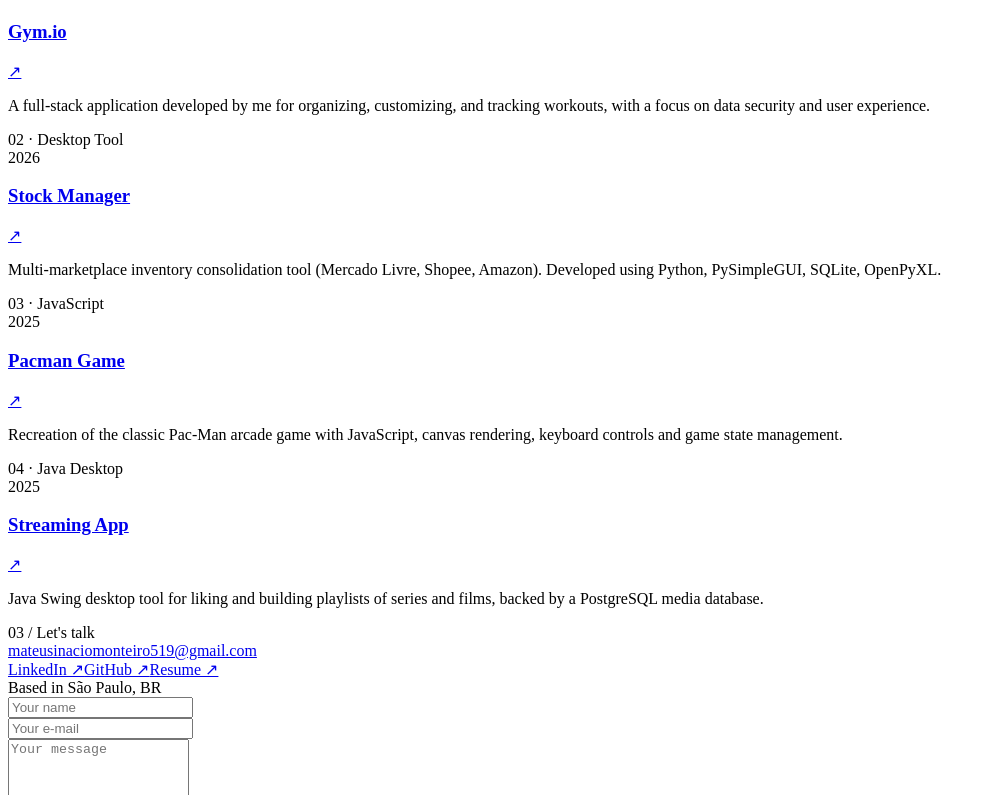
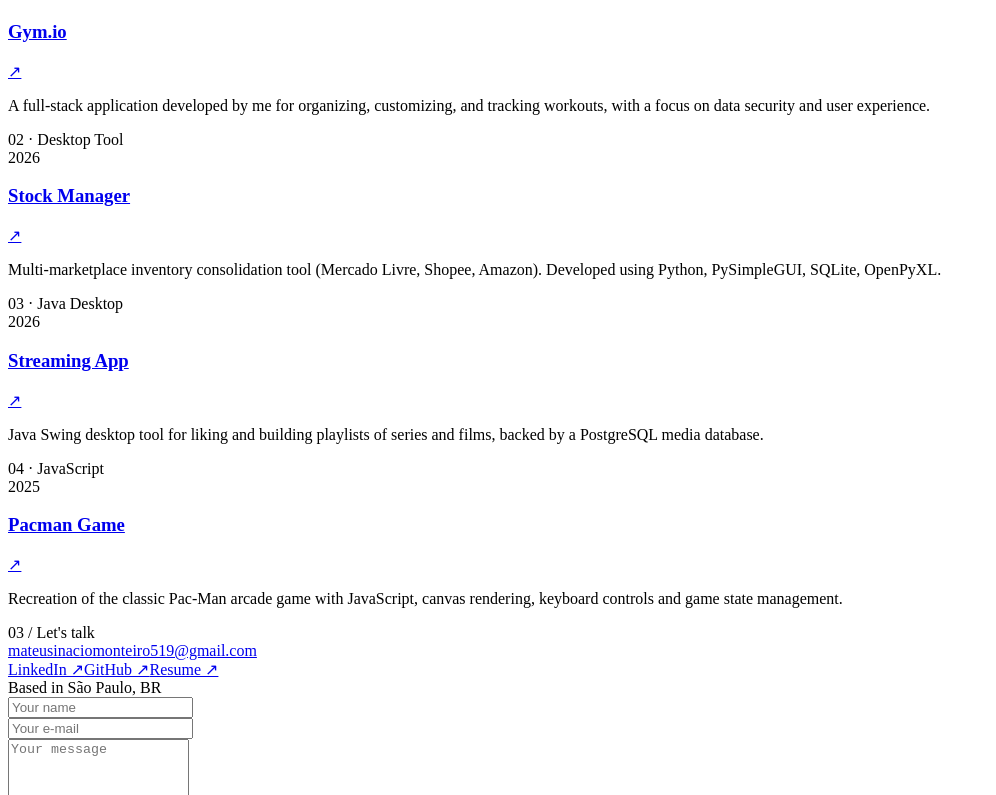
Before and after one commit to MateusMonteiro11/mateus_monteiro_portfolio, a React (Vite) app: page / in a window 1280 px wide. Shown: the part 1728-2523 px from the top of the page, without its empty margins (0-996 px from the left). Built offline with nearby package versions, Linux system fonts and the light colour scheme; the HTML template or start-up script is replaced by a standard one.

Commit message:
Portfolio 2.0

```diff
--- a/src/App.jsx
+++ b/src/App.jsx
@@ -24,7 +24,7 @@ const translations = {
     projects: {
       sectionLabel: '02 / Selected Work',
       title: 'Selected Work',
-      year: '2024—26',
+      year: '2025—26',
       projectCards: [
         {
           id: '01',
@@ -46,20 +46,20 @@ const translations = {
         },
         {
           id: '03',
+          title: 'Streaming App',
+          tag: 'Java Desktop',
+          description: 'Java Swing desktop tool for liking and building playlists of series and films, backed by a PostgreSQL media database.',
+          live: null,
+          repo: 'https://github.com/MateusMonteiro11/streaming_java_app',
+          year: '2026'
+        },
+        {
+          id: '04',
           title: 'Pacman Game',
           tag: 'JavaScript',
           description: 'Recreation of the classic Pac-Man arcade game with JavaScript, canvas rendering, keyboard controls and game state management.',
           live: null,
           repo: 'https://github.com/MateusMonteiro11/pacman-game',
-          year: '2025'
-        },
-        {
-          id: '04',
-          title: 'Streaming App',
-          tag: 'Java Desktop',
-          description: 'Java Swing desktop tool for liking and building playlists of series and films, backed by a PostgreSQL media database.',
-          live: null,
-          repo: 'https://github.com/MateusMonteiro11/streaming_java_app',
           year: '2025'
         }
       ]
@@ -101,7 +101,7 @@ const translations = {
     projects: {
       sectionLabel: '02 / Projetos Selecionados',
       title: 'Projetos Selecionados',
-      year: '2024—26',
+      year: '2025—26',
       projectCards: [
         {
           id: '01',
@@ -123,6 +123,15 @@ const translations = {
         },
         {
           id: '03',
+          title: 'Streaming App',
+          tag: 'Java Desktop',
+          description: 'Ferramenta Java Swing para curtir e montar playlists de séries e filmes, apoiada por um banco de dados PostgreSQL de mídia.',
+          live: null,
+          repo: 'https://github.com/MateusMonteiro11/streaming_java_app',
+          year: '2026'
+        },
+        {
+          id: '04',
           title: 'Pacman Game',
           tag: 'JavaScript',
           description: 'Recriação do clássico Pac-Man em JavaScript, com renderização em canvas, controles de teclado e gerenciamento de estado do jogo.',
@@ -130,15 +139,6 @@ const translations = {
           repo: 'https://github.com/MateusMonteiro11/pacman-game',
           year: '2025'
         },
-        {
-          id: '04',
-          title: 'Streaming App',
-          tag: 'Java Desktop',
-          description: 'Ferramenta Java Swing para curtir e montar playlists de séries e filmes, apoiada por um banco de dados PostgreSQL de mídia.',
-          live: null,
-          repo: 'https://github.com/MateusMonteiro11/streaming_java_app',
-          year: '2025'
-        }
       ]
     },
     contact: {
--- a/src/components/Hero.jsx
+++ b/src/components/Hero.jsx
@@ -34,7 +34,7 @@ export default function Hero({t}){
 
         <div className="md:col-span-5">
           <div className="hero-image-wrapper w-full bg-[var(--near-black)] overflow-hidden relative min-w-0">
-            <img src={heroImage} alt="Portrait of Mateus Monteiro" className="hero-image absolute inset-0 transform transition-all duration-500 ease-[cubic-bezier(0.16,1,0.3,1)] hover:filter-none filter grayscale-20 contrast-90" />
+            <img src={heroImage} alt="Portrait of Mateus Monteiro" className="hero-image absolute inset-0 w-full h-full object-cover transform transition-all duration-500 ease-[cubic-bezier(0.16,1,0.3,1)] filter hover:grayscale" />
             <div className="absolute left-0 right-0 bottom-0 border-t border-[var(--border-dark)] bg-[rgba(0,0,0,0.12)] text-white font-mono text-xs uppercase py-2 px-4 flex justify-between items-center">
               <div>Portrait · 2026</div>
               <div className="opacity-80">↗</div>
```
